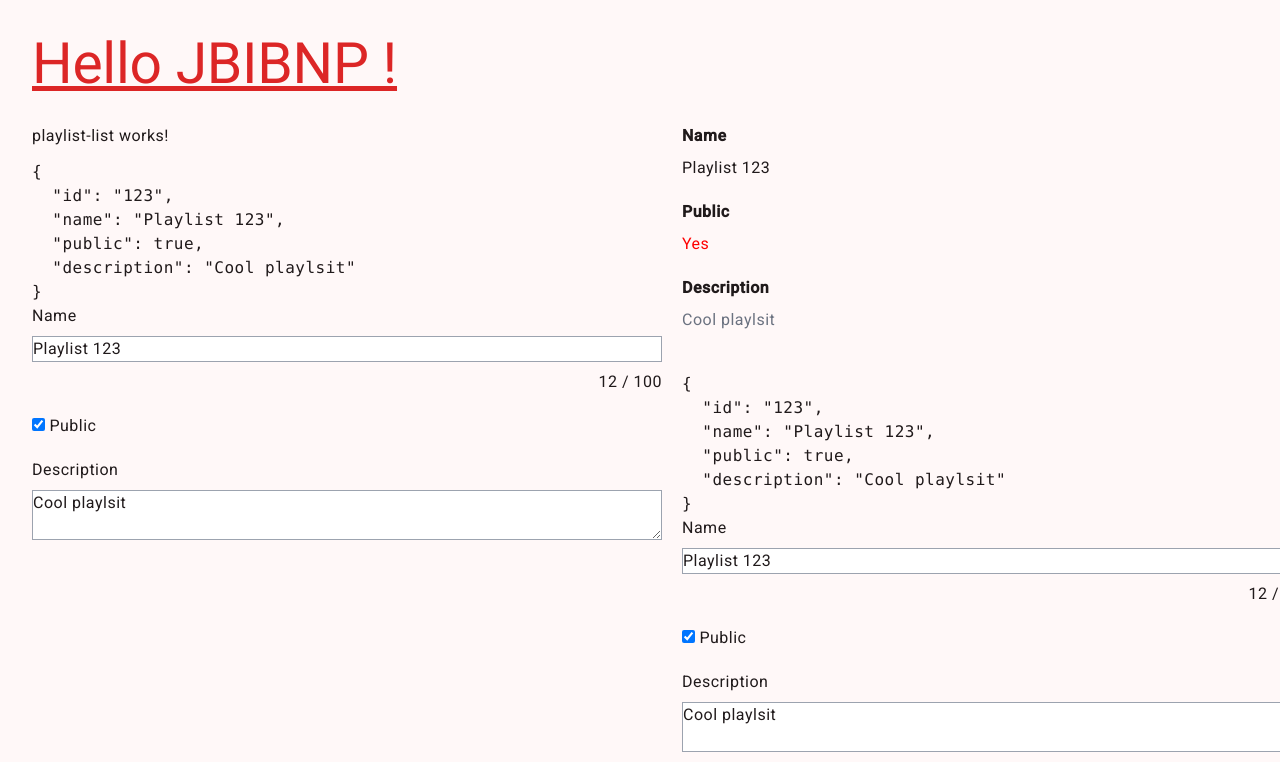
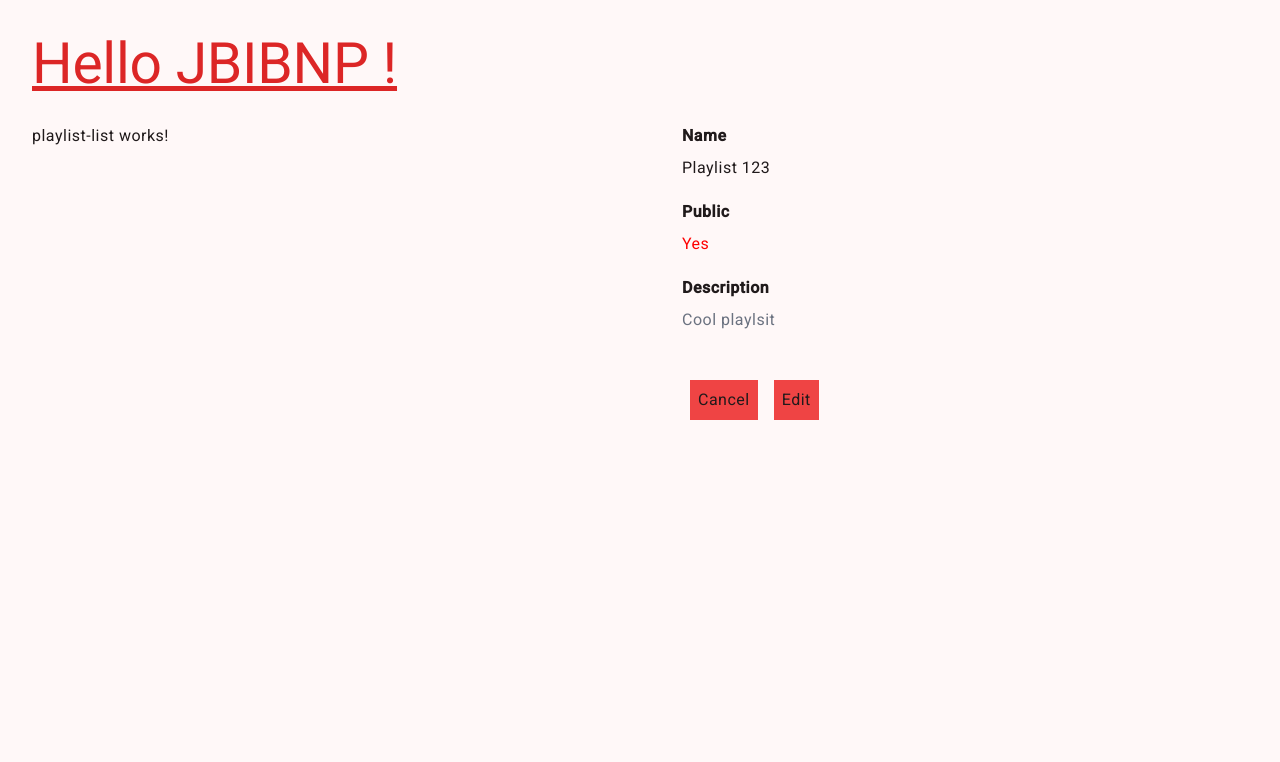
Before and after one commit to ev45ive/jbi-bnp-angular, an Angular app: page /playlists in a window 1280 px wide. Shown: the top 762 px of the page. Built offline with nearby package versions, Linux system fonts and the light colour scheme.

Commit message:
Exercise: Use buttons to toggle between Editor and Details Views

```diff
--- a/src/app/playlists/components/playlist-editor/playlist-editor.component.html
+++ b/src/app/playlists/components/playlist-editor/playlist-editor.component.html
@@ -2,7 +2,7 @@
 <!-- div.grid.gap-5>div.grid.gap-2>label{Name}+input -->
 
 <!-- <pre>{{playlist | json  | uppercase }}</pre> -->
-<pre>{{ playlist | json  }}</pre>
+<pre>{{ playlist | json }}</pre>
 
 <div class="grid gap-5">
   <div class="grid gap-2">
@@ -12,21 +12,21 @@
       class="border border-solid border-gray-400"
       #localInputRef
       [(ngModel)]="playlist.name"
-      />
-      <!-- [ngModel]="playlist.name" (ngModelChange)="playlist.name = $event " -->
-      <!-- [value]="playlist.name" (input)=" playlist.name = $any( $event.target ).value " -->
-    <div class="text-right">{{playlist.name.length}} / 100</div>
-    <!-- <div class="text-right">{{localInputRef.value.length}} / 100</div> -->
+    />
+    <div class="text-right">{{ playlist.name.length }} / 100</div>
   </div>
 
   <div class="grid gap-2">
-    <label> <input type="checkbox" [ngModel]="playlist.public" (click)="0"/> Public</label>
+    <label>
+      <input type="checkbox" [(ngModel)]="playlist.public" (click)="(0)" />
+      Public</label
+    >
   </div>
 
   <div class="grid gap-2">
     <label>Description</label>
     <textarea
-      [ngModel]="playlist.description"
+      [(ngModel)]="playlist.description"
       class="border border-solid border-gray-400"
     ></textarea>
   </div>
--- a/src/app/playlists/components/playlist-editor/playlist-editor.component.ts
+++ b/src/app/playlists/components/playlist-editor/playlist-editor.component.ts
@@ -15,7 +15,7 @@ export class PlaylistEditorComponent {
     description: 'Cool playlsit',
   };
 
-  constructor(private cdr: ChangeDetectorRef){}
+  // constructor(private cdr: ChangeDetectorRef){}
 
   // ngDoCheck(): void {
   //   console.log('parent is checked!');
--- a/src/app/playlists/playlists.component.html
+++ b/src/app/playlists/playlists.component.html
@@ -1,21 +1,12 @@
+<div class="grid grid-cols-2 gap-5">
+  <div>
+    <app-playlist-list />
+  </div>
+  <div>
+    <app-playlist-details [hidden]="false" />
+    <app-playlist-editor [hidden]="true" />
 
-<!-- Emmet - google for cheatsheet! -->
-
-<!-- .grid.grid-cols-2>div*2  -> Ctrl+Space then enter -->
-
-<!-- < type and enter -->
-
-
-<div class="grid grid-cols-2 gap-5">
-        <div>
-            <app-playlist-list/>
-            <app-playlist-editor/>
-        </div>
-        <div>
-            <app-playlist-details/>
-            <app-playlist-editor/>
-        </div>
+    <button class="bg-red-500 p-2 m-2">Cancel</button>
+    <button class="bg-red-500 p-2 m-2">Edit</button>
+  </div>
 </div>
-
-<!-- Emmet Builtin -->
-<!-- div#someid.pancakes>ul.list>li.item*3>{$ item}+button.text-red-500{select}^^div{banana} -->
--- a/src/app/playlists/playlists.component.ts
+++ b/src/app/playlists/playlists.component.ts
@@ -1,10 +1,20 @@
 import { Component } from '@angular/core';
+
+type Modes = 'details' | 'editor';
 
 @Component({
   selector: 'app-playlists',
   templateUrl: './playlists.component.html',
-  styleUrl: './playlists.component.scss'
+  styleUrl: './playlists.component.scss',
 })
 export class PlaylistsComponent {
+  mode: Modes = 'details';
 
+  showDetails() {
+    this.mode = 'details';
+  }
+
+  showEditor() {
+    this.mode = 'editor';
+  }
 }
```
